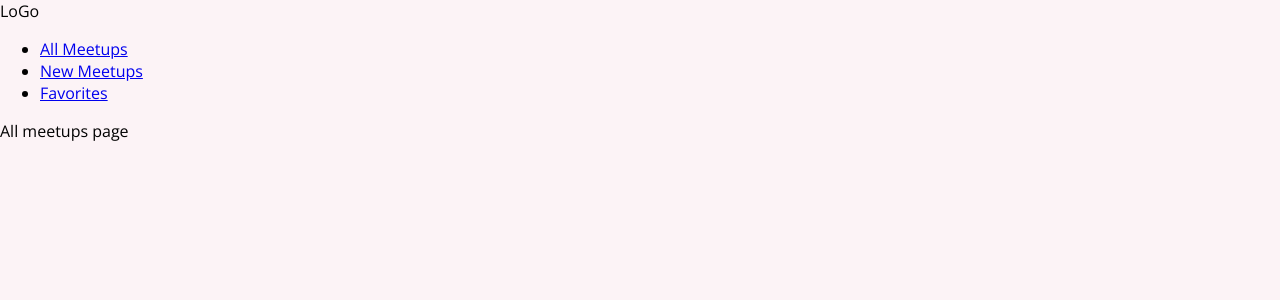
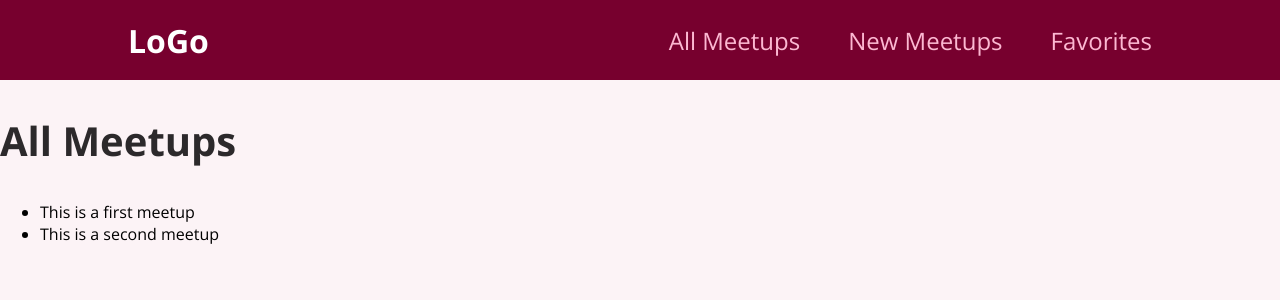
Before and after one commit to withers56/react-practice, a React (Create React App) app in the folder tutorial-app/: page / in a window 1280 px wide. Shown: the top 300 px of the page. Built offline with nearby package versions, Linux system fonts and the light colour scheme.

Commit message:
all meetups now maps through dummy data to appened it to all meetups page

```diff
--- a/tutorial-app/src/componets/layout/MainNav.js
+++ b/tutorial-app/src/componets/layout/MainNav.js
@@ -1,9 +1,11 @@
 import {Link} from "react-router-dom";
+
+import classes from './MainNav.module.css'
 
 function MainNav() {
     return (
-        <header>
-            <div>LoGo</div>
+        <header className={classes.header}>
+            <div className={classes.logo}>LoGo</div>
             <nav>
                 <ul>
                     <li>
--- /dev/null
+++ b/tutorial-app/src/componets/layout/MainNav.module.css
@@ -0,0 +1,47 @@
+.header {
+    width: 100%;
+    height: 5rem;
+    display: flex;
+    align-items: center;
+    justify-content: space-between;
+    background-color: #77002e;
+    padding: 0 10%;
+}
+
+.logo {
+    font-size: 2rem;
+    color: white;
+    font-weight: bold;
+}
+
+.header ul {
+    list-style: none;
+    margin: 0;
+    padding: 0;
+    display: flex;
+    align-items: baseline;
+}
+
+.header li {
+    margin-left: 3rem;
+}
+
+.header a {
+    text-decoration: none;
+    font-size: 1.5rem;
+    color: #fcb8d2;
+}
+
+.header a:hover,
+.header a:active,
+.header a.active {
+    color: white;
+}
+
+.badge {
+    background-color: #cc2062;
+    color: white;
+    border-radius: 12px;
+    padding: 0 1rem;
+    margin-left: 0.5rem;
+}
--- /dev/null
+++ b/tutorial-app/src/componets/meetups/MeetupItem.js
@@ -0,0 +1,3 @@
+function MeetupItem() {}
+
+export default MeetupItem;
--- /dev/null
+++ b/tutorial-app/src/componets/meetups/MeetupsList.js
@@ -0,0 +1,3 @@
+function MeetupsList() {}
+
+export default MeetupsList;
--- a/tutorial-app/src/pages/AllMeetups.js
+++ b/tutorial-app/src/pages/AllMeetups.js
@@ -1,6 +1,37 @@
+
+
+const DUMMY_DATA = [
+    {
+        id: 'm1',
+        title: 'This is a first meetup',
+        image:
+            'https://upload.wikimedia.org/wikipedia/commons/thumb/d/d3/Stadtbild_M%C3%BCnchen.jpg/2560px-Stadtbild_M%C3%BCnchen.jpg',
+        address: 'Meetupstreet 5, 12345 Meetup City',
+        description:
+            'This is a first, amazing meetup which you definitely should not miss. It will be a lot of fun!',
+    },
+    {
+        id: 'm2',
+        title: 'This is a second meetup',
+        image:
+            'https://upload.wikimedia.org/wikipedia/commons/thumb/d/d3/Stadtbild_M%C3%BCnchen.jpg/2560px-Stadtbild_M%C3%BCnchen.jpg',
+        address: 'Meetupstreet 5, 12345 Meetup City',
+        description:
+            'This is a first, amazing meetup which you definitely should not miss. It will be a lot of fun!',
+    },
+];
+
 function AllMeetupsPage() {
     return(
-        <div>All meetups page</div>
+        <section>
+            <h1>All Meetups</h1>
+            <ul>
+                {DUMMY_DATA.map((meetup) => {
+                    return <li key={meetup.id}>{meetup.title}</li>
+                })}
+            </ul>
+
+        </section>
     )
 }
 
```
